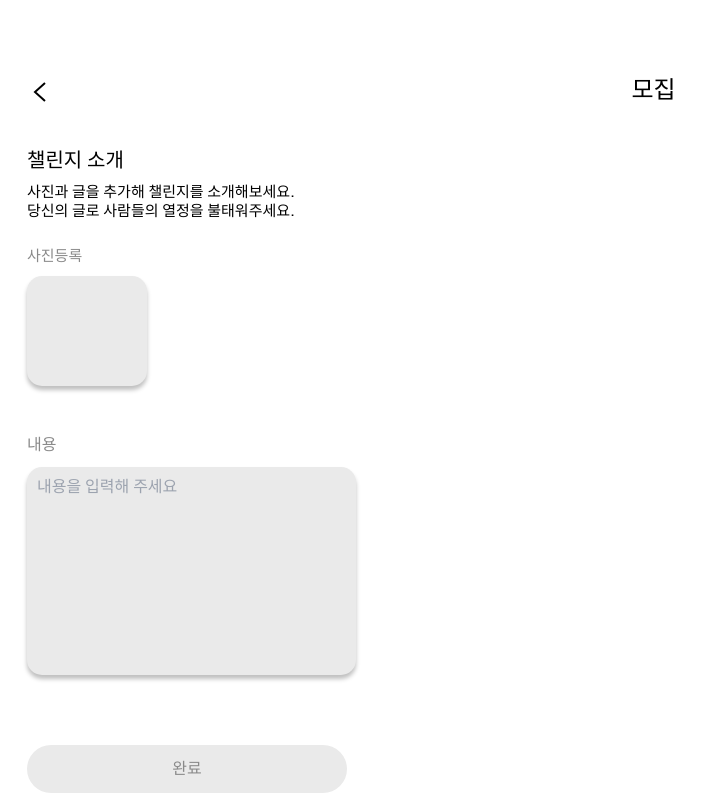
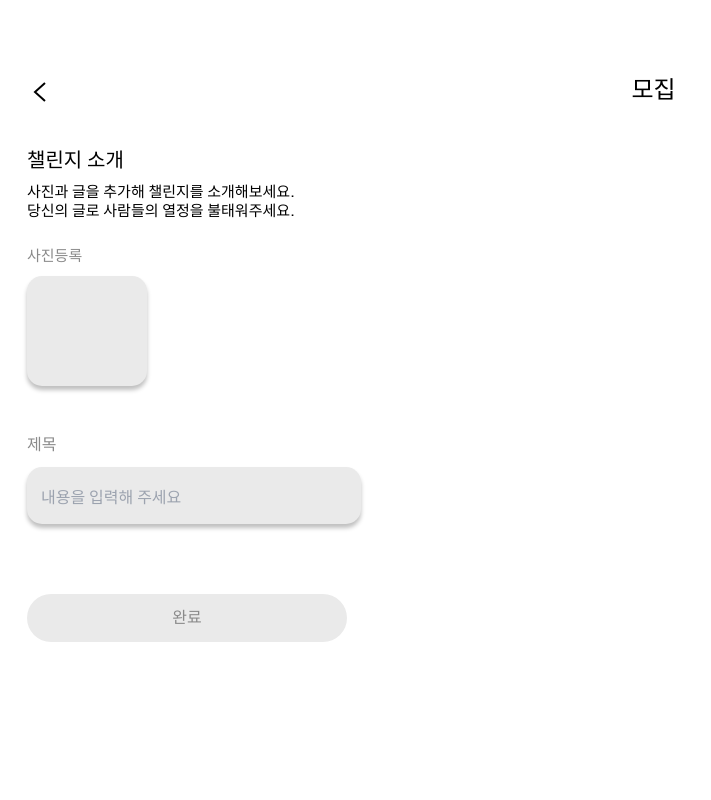
Before and after one commit to likelion-lab10/godlife, a React (Create React App) app: page /recruit in a window 1280 px wide. Shown: the whole page, without its empty margins (0-711 px from the left). Built offline with nearby package versions, Linux system fonts and the light colour scheme; no server answers.

Commit message:
[docs] textarea 크기 조정 #24

```diff
--- a/src/components/ImgInput.jsx
+++ b/src/components/ImgInput.jsx
@@ -60,8 +60,8 @@ function ImgInput(){
         <FileInput onChange={onFileChange} ref={fileInput}>
           {attachment && <img className='-indent-[9999px] block m-auto w-full h-full' src={attachment} alt="이미지"/>}
         </FileInput>
-        <div className='mt-[47px] mb-[10px] text-gray'>내용</div>
-        <textarea className='bg-[#EAEAEA] w-[329px] h-[208px] rounded-[15px] shadow-[0_4px_4px_0_rgba(0,0,0,0.25)] cursor-text placeholder:indent-2.5 resize-none indent-2.5 leading-10' value={challenge} onChange={onChange} placeholder='내용을 입력해 주세요' ref={fileInput}></textarea>
+        <div className='mt-[47px] mb-[10px] text-gray'>제목</div>
+        <textarea className='bg-[#EAEAEA] w-[334px] h-[57px] rounded-[15px] shadow-[0_4px_4px_0_rgba(0,0,0,0.25)] cursor-text resize-none indent-3.5 pt-[19px]' value={challenge} onChange={onChange} placeholder='내용을 입력해 주세요' ref={fileInput}></textarea>
         <ChallengeSubmitButton type='submit' onClick={onClearAttachment} >완료</ChallengeSubmitButton>
       </form>
     </>
```
